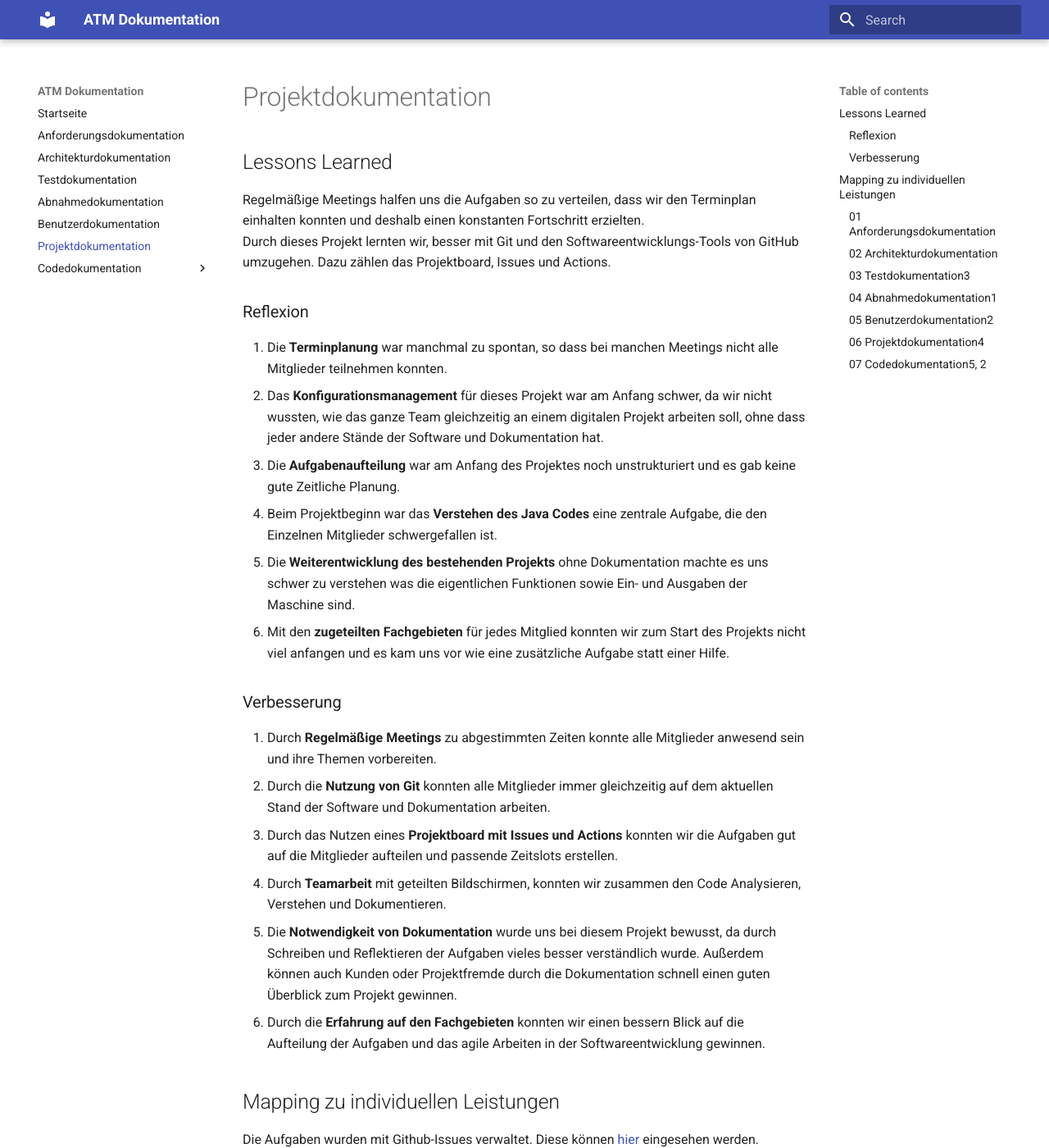
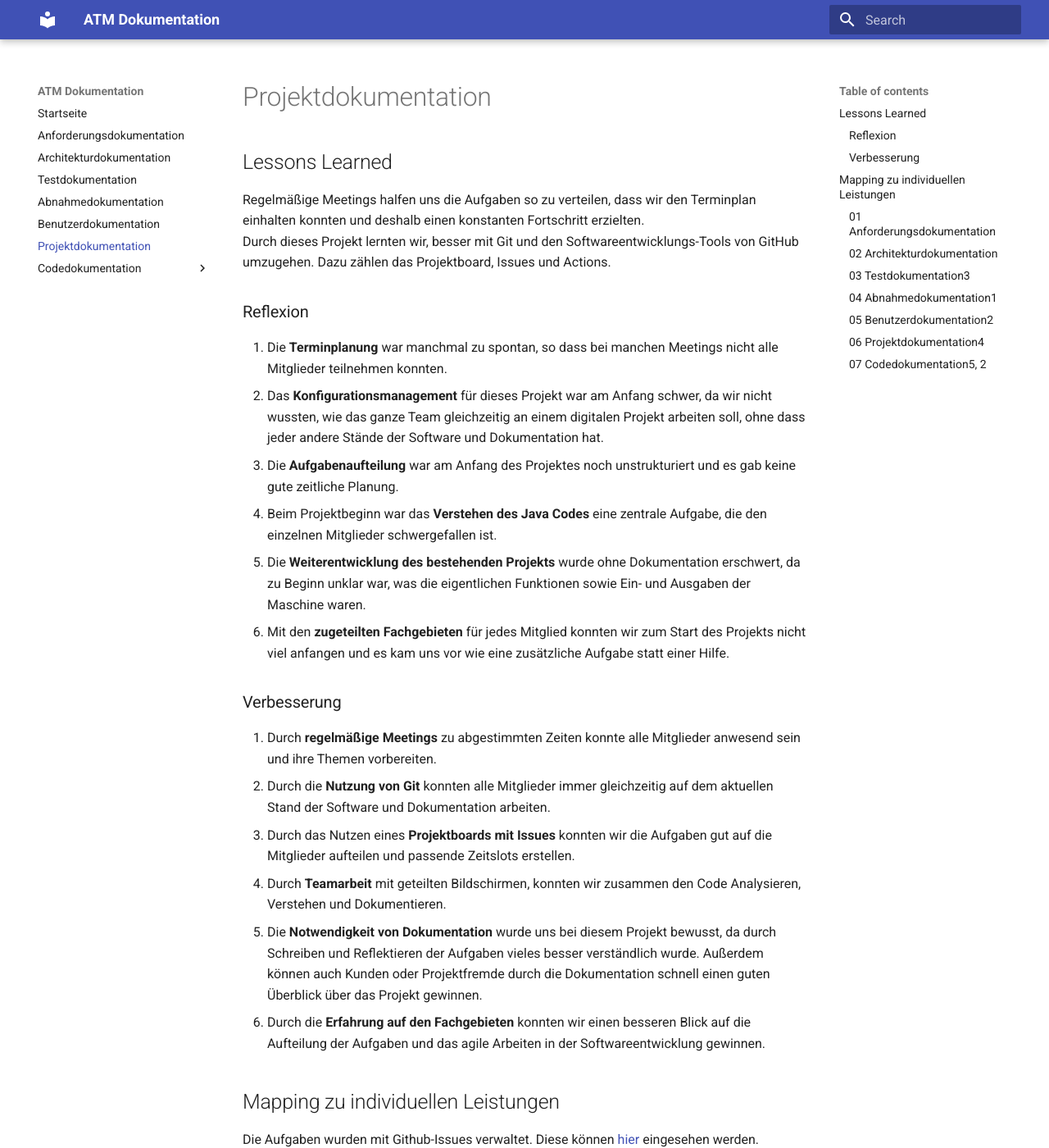
Before and after one commit to Halfpipe-SD/ATM, an MkDocs documentation site: the page built from docs/docs/project-docs.md, in a window 1280 px wide and 1400 px high. Shown: the whole window at 82% size. Built offline with MkDocs 1.6.1 and Material for MkDocs 9.7.7, drawn with Linux system fonts in a browser that asks for light colours.

Commit message:
Fixed typos

```diff
--- a/docs/docs/project-docs.md
+++ b/docs/docs/project-docs.md
@@ -11,19 +11,19 @@ Durch dieses Projekt lernten wir, besser mit Git und den Softwareentwicklungs-To
 
 1. Die **Terminplanung** war manchmal zu spontan, so dass bei manchen Meetings nicht alle Mitglieder teilnehmen konnten.
 2. Das **Konfigurationsmanagement** für dieses Projekt war am Anfang schwer, da wir nicht wussten, wie das ganze Team gleichzeitig an einem digitalen Projekt arbeiten soll, ohne dass jeder andere Stände der Software und Dokumentation hat.
-3. Die **Aufgabenaufteilung** war am Anfang des Projektes noch unstrukturiert und es gab keine gute Zeitliche Planung.
-4. Beim Projektbeginn war das **Verstehen des Java Codes** eine zentrale Aufgabe, die den Einzelnen Mitglieder schwergefallen ist.
-5. Die **Weiterentwicklung des bestehenden Projekts** ohne Dokumentation machte es uns schwer zu verstehen was die eigentlichen Funktionen sowie Ein- und Ausgaben der Maschine sind.
+3. Die **Aufgabenaufteilung** war am Anfang des Projektes noch unstrukturiert und es gab keine gute zeitliche Planung.
+4. Beim Projektbeginn war das **Verstehen des Java Codes** eine zentrale Aufgabe, die den einzelnen Mitglieder schwergefallen ist.
+5. Die **Weiterentwicklung des bestehenden Projekts** wurde ohne Dokumentation erschwert, da zu Beginn unklar war, was die eigentlichen Funktionen sowie Ein- und Ausgaben der Maschine waren.
 6. Mit den **zugeteilten Fachgebieten** für jedes Mitglied konnten wir zum Start des Projekts nicht viel anfangen und es kam uns vor wie eine zusätzliche Aufgabe statt einer Hilfe.
 
 ### Verbesserung
 
-1. Durch **Regelmäßige Meetings** zu abgestimmten Zeiten konnte alle Mitglieder anwesend sein und ihre Themen vorbereiten.
+1. Durch **regelmäßige Meetings** zu abgestimmten Zeiten konnte alle Mitglieder anwesend sein und ihre Themen vorbereiten.
 2. Durch die **Nutzung von Git** konnten alle Mitglieder immer gleichzeitig auf dem aktuellen Stand der Software und Dokumentation arbeiten.
-3. Durch das Nutzen eines **Projektboard mit Issues und Actions** konnten wir die Aufgaben gut auf die Mitglieder aufteilen und passende Zeitslots erstellen.
+3. Durch das Nutzen eines **Projektboards mit Issues** konnten wir die Aufgaben gut auf die Mitglieder aufteilen und passende Zeitslots erstellen.
 4. Durch **Teamarbeit** mit geteilten Bildschirmen, konnten wir zusammen den Code Analysieren, Verstehen und Dokumentieren.
-5. Die **Notwendigkeit von Dokumentation** wurde uns bei diesem Projekt bewusst, da durch Schreiben und Reflektieren der Aufgaben vieles besser verständlich wurde. Außerdem können auch Kunden oder Projektfremde durch die Dokumentation schnell einen guten Überblick zum Projekt gewinnen.
-6. Durch die **Erfahrung auf den Fachgebieten** konnten wir einen bessern Blick auf die Aufteilung der Aufgaben und das agile Arbeiten in der Softwareentwicklung gewinnen.
+5. Die **Notwendigkeit von Dokumentation** wurde uns bei diesem Projekt bewusst, da durch Schreiben und Reflektieren der Aufgaben vieles besser verständlich wurde. Außerdem können auch Kunden oder Projektfremde durch die Dokumentation schnell einen guten Überblick über das Projekt gewinnen.
+6. Durch die **Erfahrung auf den Fachgebieten** konnten wir einen besseren Blick auf die Aufteilung der Aufgaben und das agile Arbeiten in der Softwareentwicklung gewinnen.
 
 
 
```
